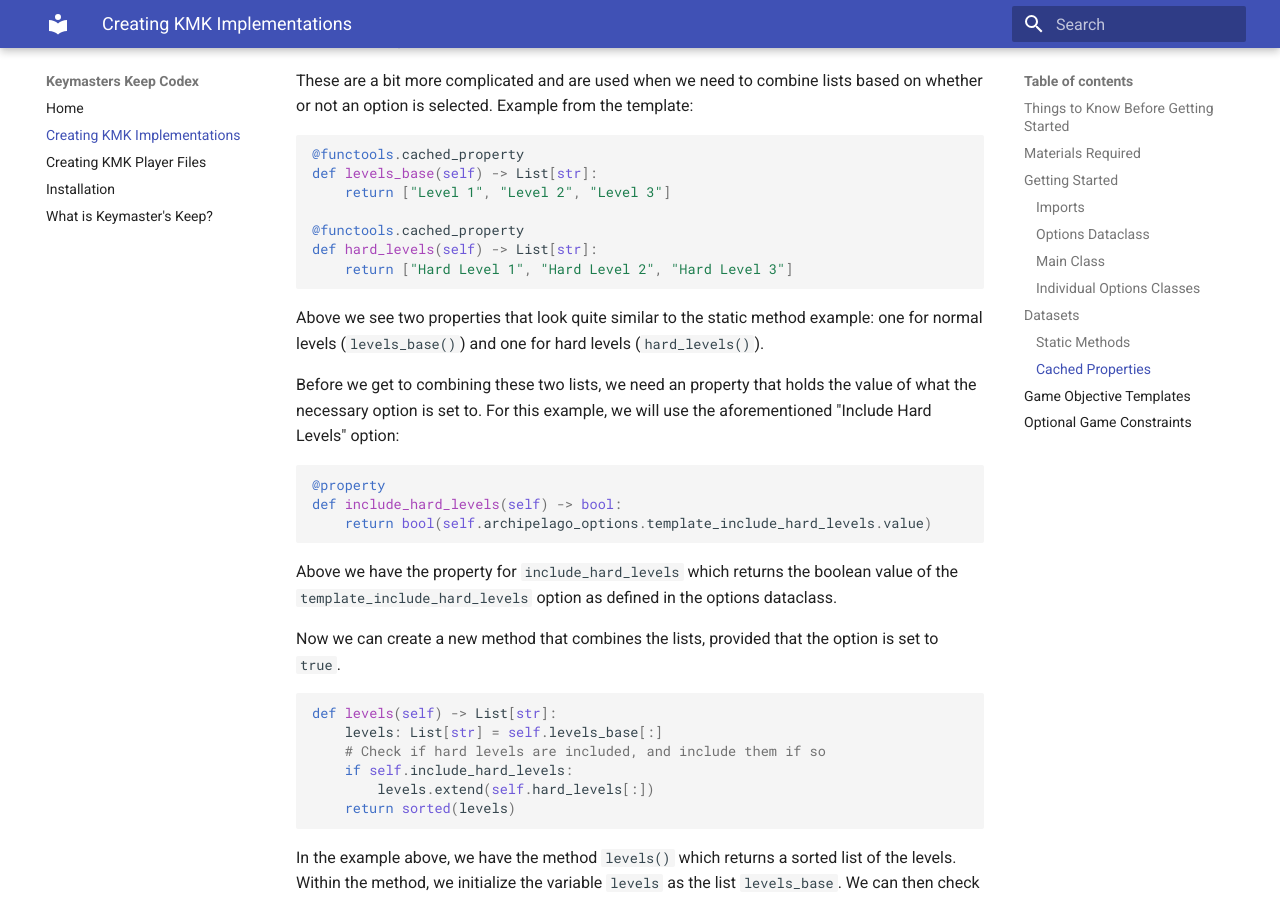
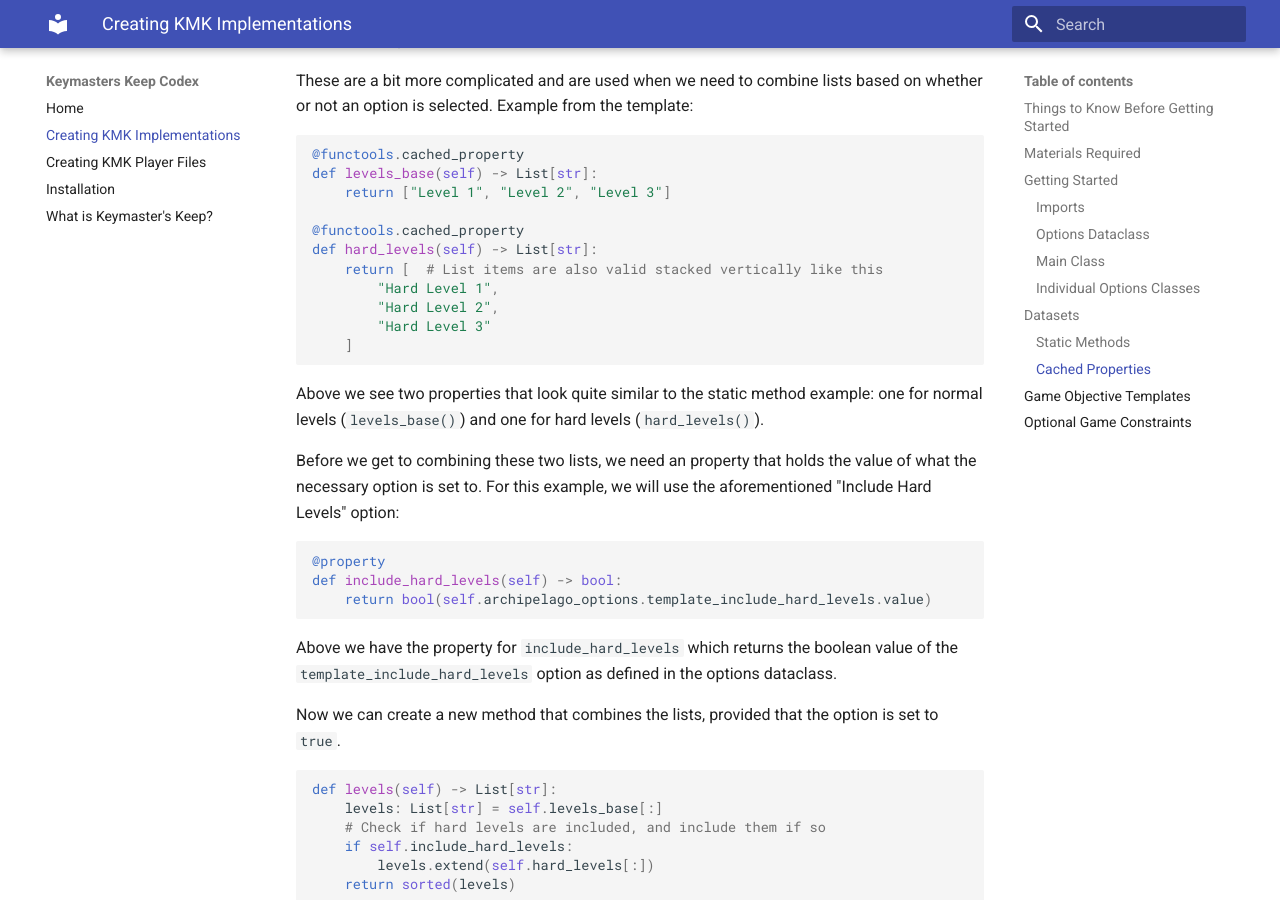
Before and after one commit to silasary/kmk_tools, an MkDocs documentation site: the page built from docs/creating_implementations.md, in a window 1280 px wide and 900 px high, scrolled down 4394 px. Built offline with MkDocs 1.6.1 and Material for MkDocs 9.7.7, drawn with Linux system fonts in a browser that asks for light colours.

Commit message:
Stack list vertically as an example

````diff
--- a/docs/creating_implementations.md
+++ b/docs/creating_implementations.md
@@ -163,7 +163,11 @@ def levels_base(self) -> List[str]:
 
 @functools.cached_property
 def hard_levels(self) -> List[str]:
-    return ["Hard Level 1", "Hard Level 2", "Hard Level 3"]
+    return [  # List items are also valid stacked vertically like this
+        "Hard Level 1",
+        "Hard Level 2",
+        "Hard Level 3"
+    ]
 ```
 
 Above we see two properties that look quite similar to the static method example: one for normal levels (`levels_base()`) and one for hard levels (`hard_levels()`).
````
